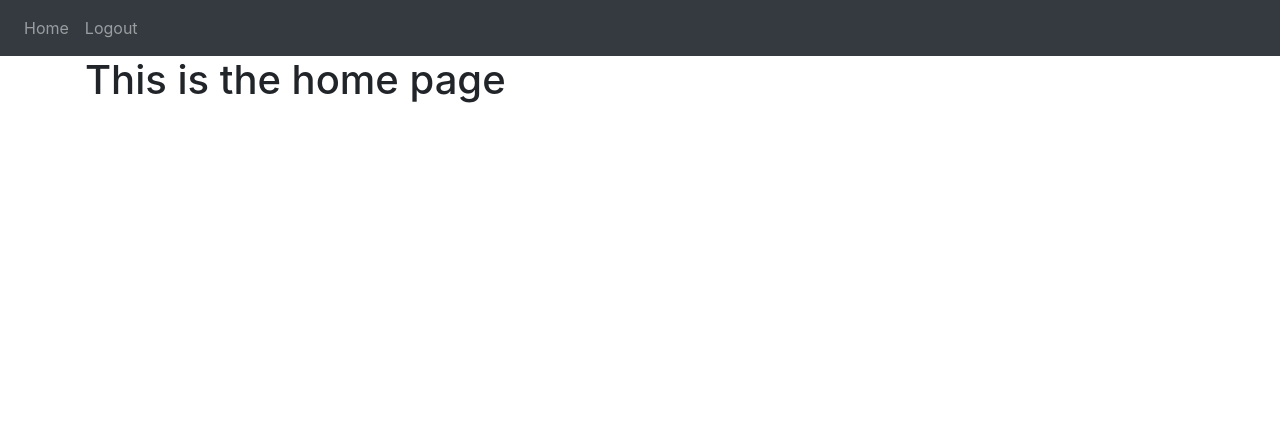
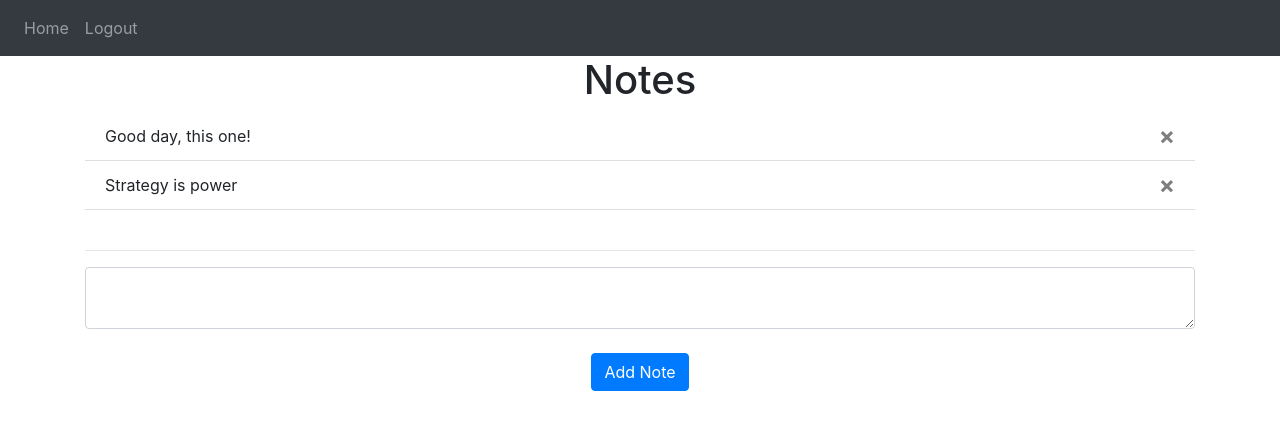
Before and after one commit to FREDRICK-GITHUB/library_crud, a Flask app: page / in a window 1280 px wide. Shown: the top 430 px of the page. Run offline with Flask 3, Linux system fonts and the light colour scheme; a user stored in the database is signed in; some libraries are stand-ins or nearby versions.

Commit message:
added note crud

```diff
--- /dev/null
+++ b/website/static/index.js
@@ -0,0 +1,8 @@
+function deleteNote(noteId) {
+    fetch("/delete-note", {
+        method: "POST",
+        body: JSON.stringify({ noteId: noteId }),
+    }).then((_res) => {
+        window.location.href = "/";
+    });
+}
--- a/website/templates/base.html
+++ b/website/templates/base.html
@@ -65,6 +65,11 @@
         {% block content %}
         {% endblock %}
     </div>
+
+    <script type="text/javascript"
+    src="{{ url_for('static', filename='index.js') }}"
+
+    ></script>
 </body>
 
 </html>
--- a/website/templates/home.html
+++ b/website/templates/home.html
@@ -2,5 +2,23 @@
 {% block title%} Home {% endblock %}
 
 {% block content%}
-<h1>This is the home page</h1>
+<h1 align="center">Notes</h1>
+<ul class="list-group list-group-flush" id="notes">
+    {% for note in user.notes %}
+    <li class="list-group-item">{{ note.data }}
+        <button type="button" class="close" onClick="deleteNote({{ note.id }})">
+            <span aria-hidden="true">&times;</span>
+        </button>
+    </li>
+    {% endfor %}
+</ul>
+<br />
+<hr />
+<form method="POST">
+    <textarea name="note" id="note" class="form-control"></textarea>
+    <br />
+    <div align="center">
+        <button type="submit" class="btn btn-primary">Add Note</button>
+    </div>
+</form>
 {% endblock %}
--- a/website/views.py
+++ b/website/views.py
@@ -1,9 +1,35 @@
-from flask import Blueprint, render_template
+from flask import Blueprint, render_template, request, flash, jsonify
 from flask_login import  login_required, current_user
+from .models import Note
+from . import db
+import json
 
 views = Blueprint('views', __name__)
 
-@views.route('/')
+@views.route('/', methods=['GET', 'POST'])
 @login_required
 def home():
+    if request.method == 'POST':
+        note = request.form.get('note')
+
+        if len(note) < 1:
+            flash('Note is too short!', category='error')
+        else:
+            new_note = Note(data=note, user_id=current_user.id)
+            db.session.add(new_note)
+            db.session.commit()
+            flash('Note added!', category='Success')
+
     return render_template("home.html", user=current_user)
+
+@views.route('/delete-note', methods=['POST'])
+def delete_note():
+    data = json.loads(request.data)
+    noteId = data['noteId']
+    note = Note.query.get(noteId)
+    if note:
+        if note.user_id == current_user.id:
+            db.session.delete(note)
+            db.session.commit()
+
+    return jsonify({})
```
Also changed, not shown: instance/library_test.db.
